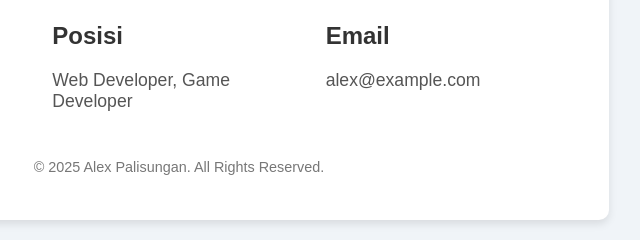
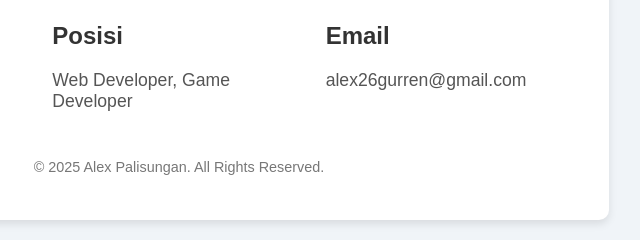
Before and after one commit to AlexCrosz/LatihanUTS152022158, a plain HTML site: page LatihanUTS152022158/index.html in a window 1280 px wide. Shown: the part 363-603 px from the top of the page, 461-1101 px from the left. Drawn offline with Linux system fonts and the light colour scheme.

Commit message:
Update HTML Profile Page

```diff
--- a/LatihanUTS152022158/index.html
+++ b/LatihanUTS152022158/index.html
@@ -76,7 +76,7 @@
             </div>
             <div>
                 <h2>Email</h2>
-                <p>alex@example.com</p>
+                <p>alex26gurren@gmail.com</p>
             </div>
         </div>
         <div class="footer">
```
